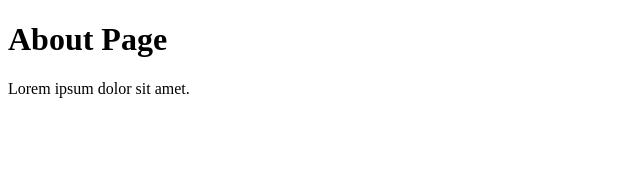
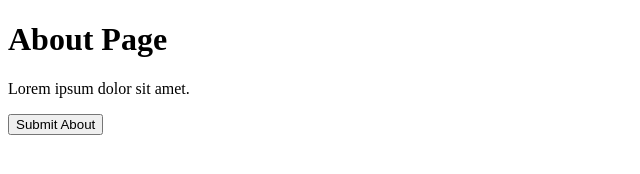
Before and after one commit to madigsm9-star/splitmate, a plain HTML site: page about.html in a window 1280 px wide. Shown: the whole page, without its empty margins (0-640 px from the left). Drawn offline with Linux system fonts and the light colour scheme.

Commit message:
Submit Button

```diff
--- a/about.html
+++ b/about.html
@@ -8,5 +8,7 @@
 <body>
     <h1>About Page</h1>
     <p>Lorem ipsum dolor sit amet.</p>
+
+    <button>Submit About</button>
 </body>
 </html>
```
